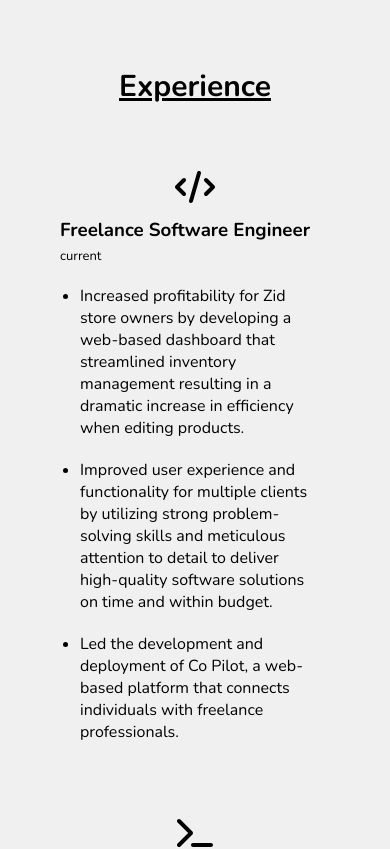
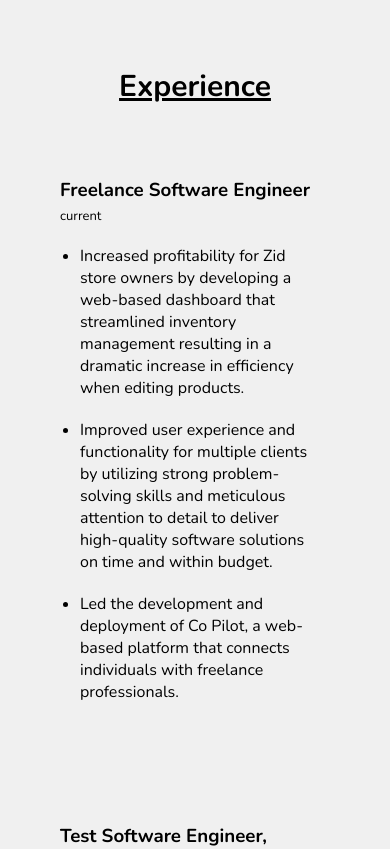
Before and after one commit to teujorge/portfolio, a Next.js app: page / in a window 390 px wide. Shown: the part 3960-4809 px from the top of the page. Built offline with nearby package versions, Linux system fonts and the light colour scheme.

Commit message:
dont use icons in mobile

```diff
--- a/components/Education.tsx
+++ b/components/Education.tsx
@@ -4,6 +4,8 @@ import { css } from "@emotion/react";
 import IconCity from "../public/svg/city";
 import IconMountainSun from "../public/svg/mountain-sun";
 import IconMountain from "../public/svg/mountain";
+import { useContext } from "react";
+import { AppContext } from "@/pages/_app";
 
 const School = ({
   school,
@@ -22,6 +24,8 @@ const School = ({
   description: string;
   icon: JSX.Element;
 }) => {
+  const { isMobile } = useContext(AppContext);
+
   return (
     <div
       className="reveal"
@@ -76,6 +80,7 @@ const School = ({
           {description}
         </p>
       </div>
+      {!isMobile && (
         <div
           className="reveal"
           css={css`
@@ -105,6 +110,7 @@ const School = ({
         >
           {icon}
         </div>
+      )}
     </div>
   );
 };
--- a/components/Experience.tsx
+++ b/components/Experience.tsx
@@ -4,8 +4,9 @@ import { css } from "@emotion/react";
 import IconCode from "../public/svg/code";
 import IconSystem from "../public/svg/nodes";
 import IconTerminal from "../public/svg/terminal";
+import { useContext } from "react";
+import { AppContext } from "@/pages/_app";
 
-export const Experience = () => {
 const Job = ({
   icon,
   title,
@@ -23,6 +24,8 @@ export const Experience = () => {
   city?: string;
   desc: string[];
 }) => {
+  const { isMobile } = useContext(AppContext);
+
   const date = start
     ? end
       ? `${start} - ${end}`
@@ -45,12 +48,14 @@ export const Experience = () => {
 
         @media (max-width: 800px) {
           flex-direction: column;
-            margin: 0px;
+          margin-left: 0px;
+          margin-right: 0px;
           border-left: 0px solid transparent;
         }
       `}
     >
       {/* icon */}
+      {!isMobile && (
         <div
           className="reveal"
           css={css`
@@ -87,6 +92,7 @@ export const Experience = () => {
         >
           {icon}
         </div>
+      )}
 
       {/* texts */}
       <div
@@ -135,6 +141,7 @@ export const Experience = () => {
   );
 };
 
+export const Experience = () => {
   return (
     <div className="section">
       <h2>Experience</h2>
```
Lines whose indentation alone changed are shown as unchanged.
